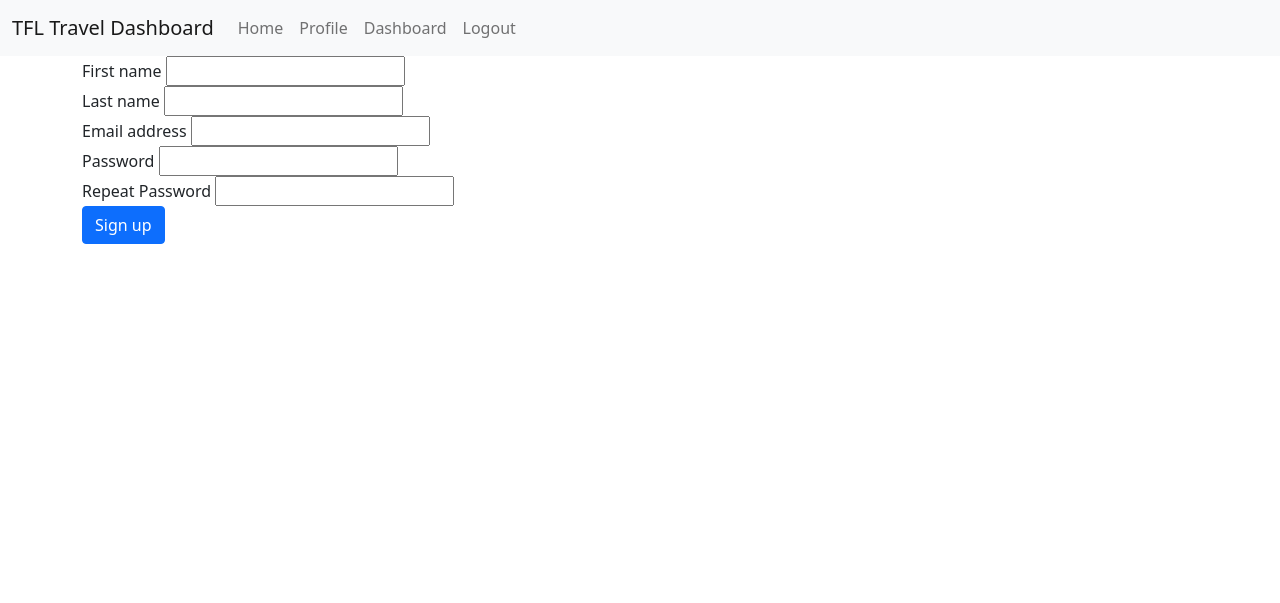
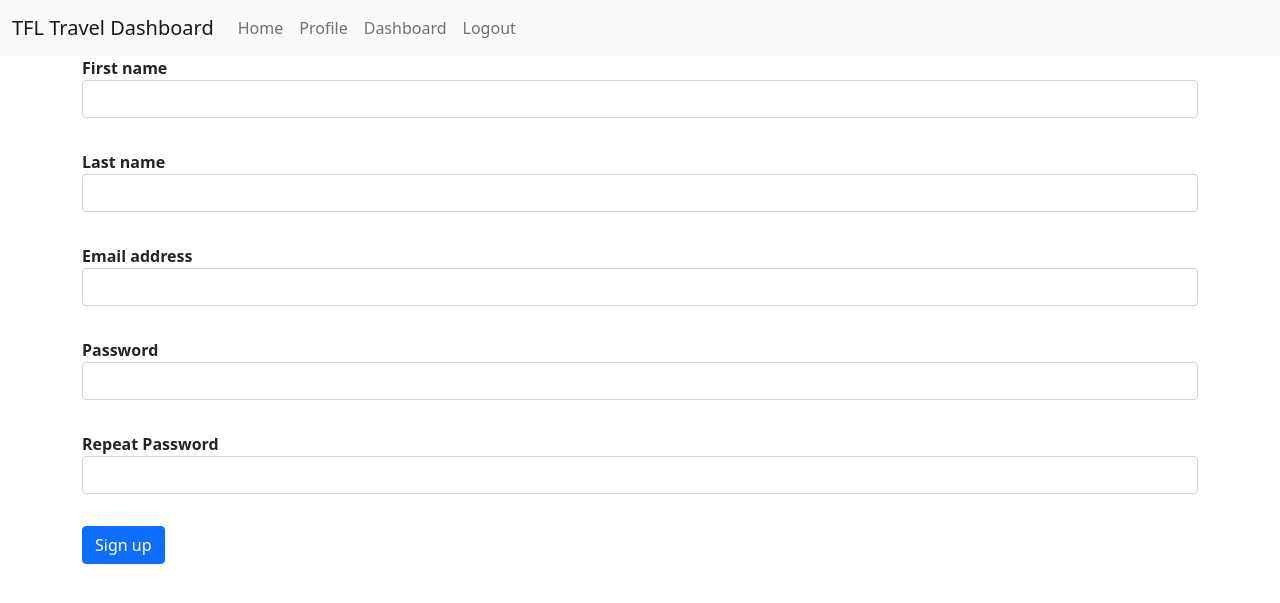
Before and after one commit to elymma/TFL-Travel-Data-Website-Flash-App, a Flask app: template first_app/templates/signup.html in a window 1280 px wide. Shown: the top 603 px of the page. Run offline with Flask 3, Linux system fonts and the light colour scheme; the template is opened without the code that fills it: values that come from a table or form of the project are taken from there, others are empty; a user stored in the database is signed in; parts of the project's set-up code (start-up, migrations or seed data) failed here and were passed over; some libraries are stand-ins or nearby versions.

Commit message:
sign up form format fixed

```diff
--- a/first_app/templates/signup.html
+++ b/first_app/templates/signup.html
@@ -2,13 +2,13 @@
 {% from "_formhelpers.html" import render_field %}
 
 {% block content %}
-    <form method="POST" action="{{ url_for("auth.signup") }}">
+    <form method=post action="{{ url_for("auth.signup") }}">
         {{ form.csrf_token }}
-        {{ form.first_name.label }} {{ form.first_name() }} <br>
-        {{ form.last_name.label }} {{ form.last_name() }} <br>
-        {{ form.email.label }} {{ form.email() }} <br>
-        {{ form.password.label }} {{ form.password() }} <br>
-        {{ form.password_repeat.label }} {{ form.password_repeat() }} <br>
+        {{ render_field(form.first_name, class="form-control")}} <br>
+        {{ render_field(form.last_name, class="form-control")}}  <br>
+        {{ render_field(form.email, class="form-control")}} <br>
+        {{ render_field(form.password, class="form-control")}} <br>
+        {{ render_field(form.password_repeat, class="form-control")}}  <br>
         <p class="lead"><button type="submit" class="btn btn-primary">Sign up</button></p>
     </form>
     {# Display the form validation errors #}
```
